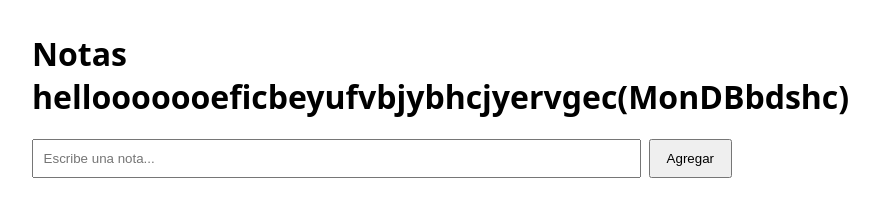
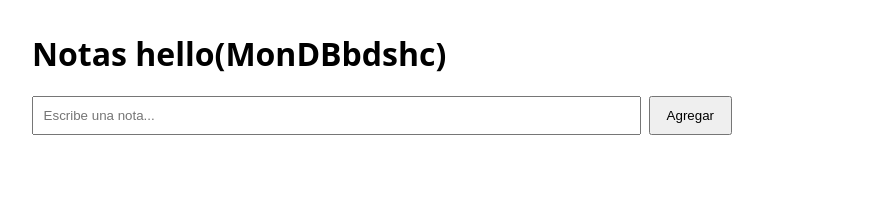
Before and after one commit to EcsonLumbreras1/miapp, a website: page public/index.html in a window 1280 px wide. Shown: the whole page, without its empty margins (0-879 px from the left). Drawn offline with Linux system fonts and the light colour scheme; no server answers.

Commit message:
Modificacion

```diff
--- a/public/index.html
+++ b/public/index.html
@@ -13,7 +13,7 @@
   </style>
 </head>
 <body>
-  <h1>Notas hellooooooeficbeyufvbjybhcjyervgec(MonDBbdshc)</h1>
+  <h1>Notas hello(MonDBbdshc)</h1>
 
   <form id="f">
     <input id="t" placeholder="Escribe una nota..." />
```
Also changed, not shown: .github/workflows/deploy.yml.
